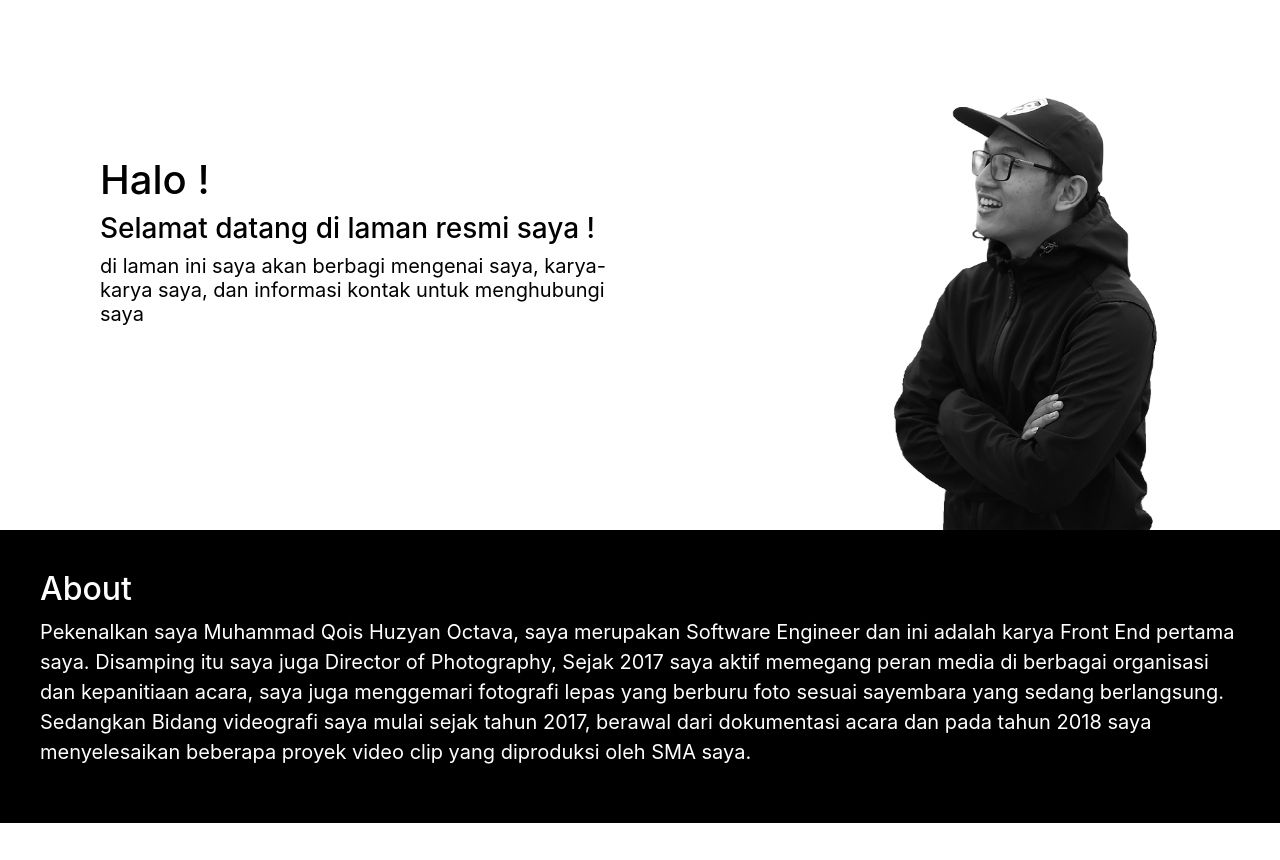
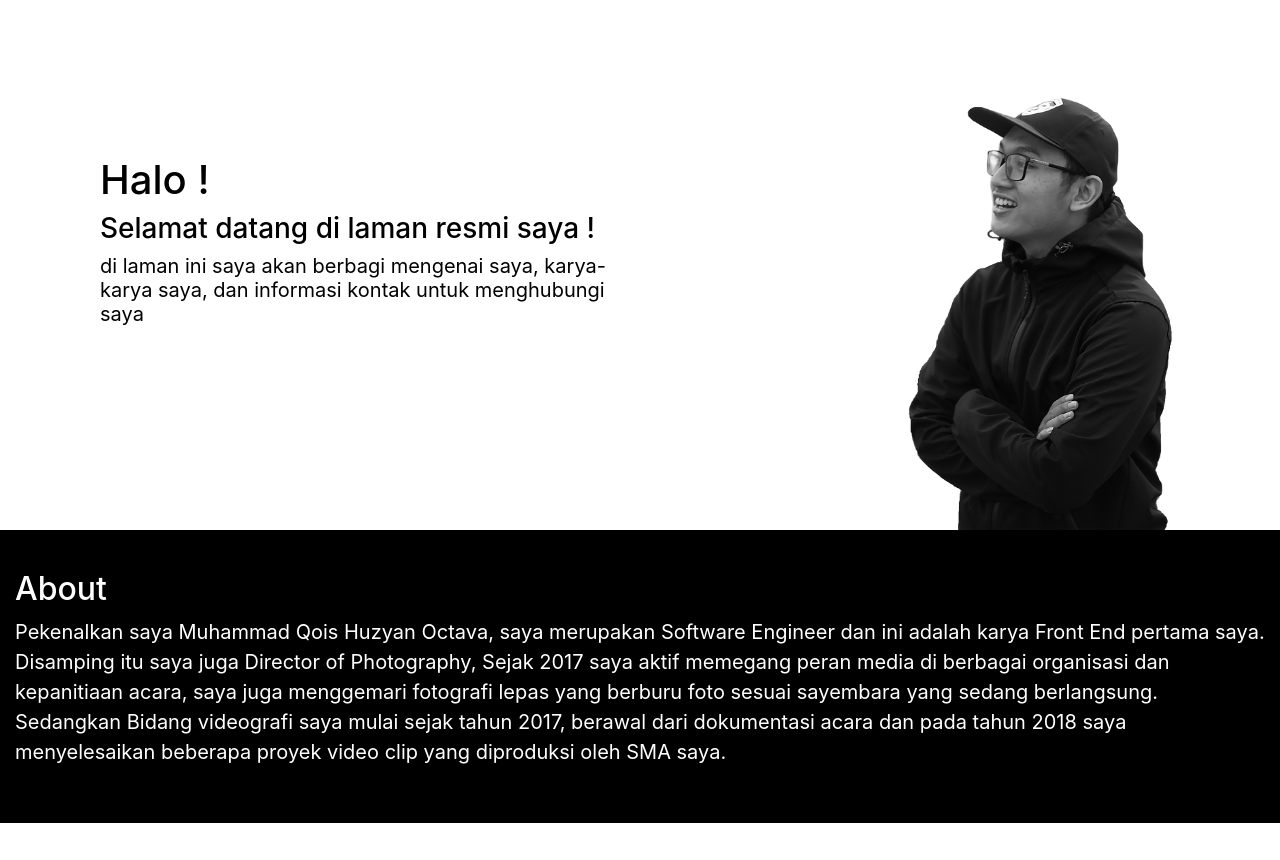
Before and after one commit to mqois16/profileb, a plain HTML site: page index.html in a window 1280 px wide. Shown: the part 56-916 px from the top of the page. Drawn offline with nearby package versions, Linux system fonts and the light colour scheme.

Commit message:
hero col

```diff
--- a/index.html
+++ b/index.html
@@ -29,8 +29,8 @@
 <div id="nobody"></div>
 
 <section id="hero">
-
-<div id="info">
+<div class="row">
+<div class="col" id="info">
 	<br>
 	<br>
 	<br>
@@ -43,11 +43,11 @@
 </div>
 </section>
 
-<section id="About">
+<section class="col" id="About">
 	<h2>About</h2>
 	<p> Pekenalkan saya Muhammad Qois Huzyan Octava, saya merupakan Software Engineer dan ini adalah karya Front End pertama saya. Disamping itu saya juga Director of Photography, Sejak 2017 saya aktif memegang peran media di berbagai organisasi dan kepanitiaan acara, saya juga menggemari fotografi lepas yang berburu foto sesuai sayembara yang sedang berlangsung. Sedangkan Bidang videografi saya mulai sejak tahun 2017, berawal dari dokumentasi acara dan pada tahun 2018 saya menyelesaikan beberapa proyek video clip yang diproduksi oleh SMA saya. </p>
 </section>
-
+</div>
 <section id="Portfolio">
 	<h2>Portfolio</h2>
 	<img src="images/1.jpg">
```
